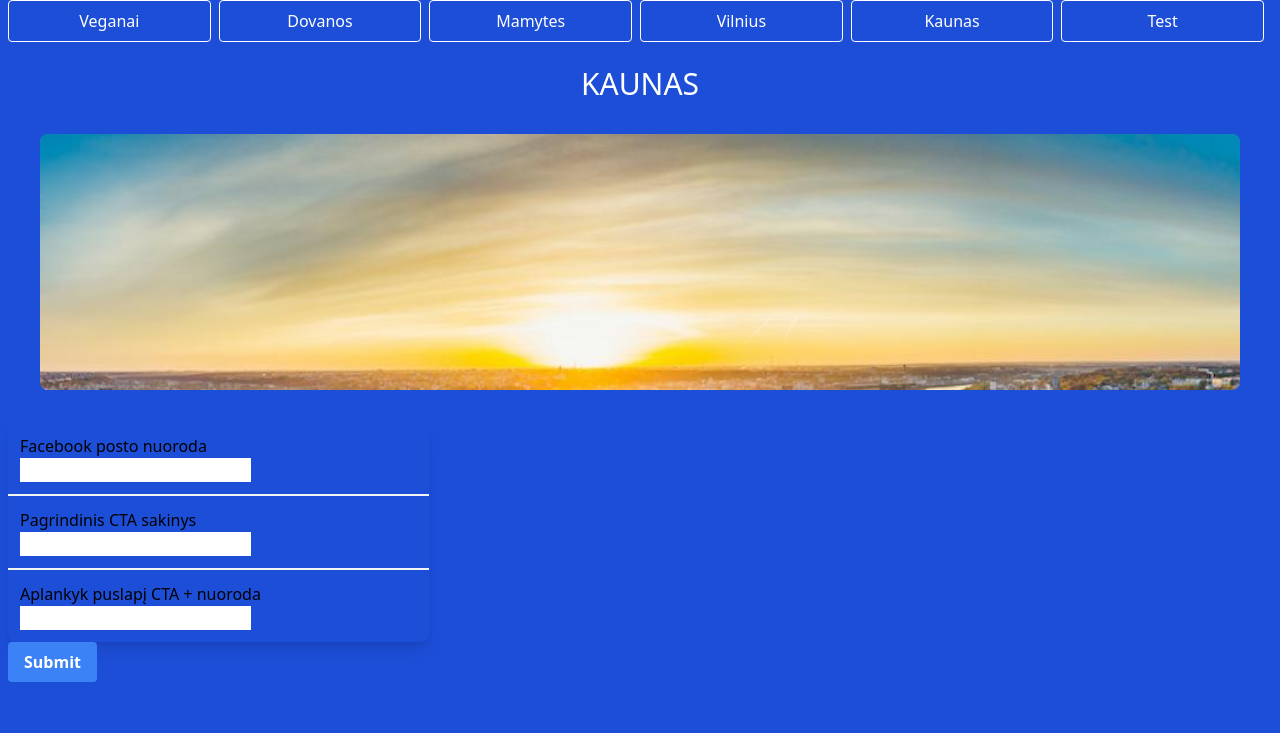
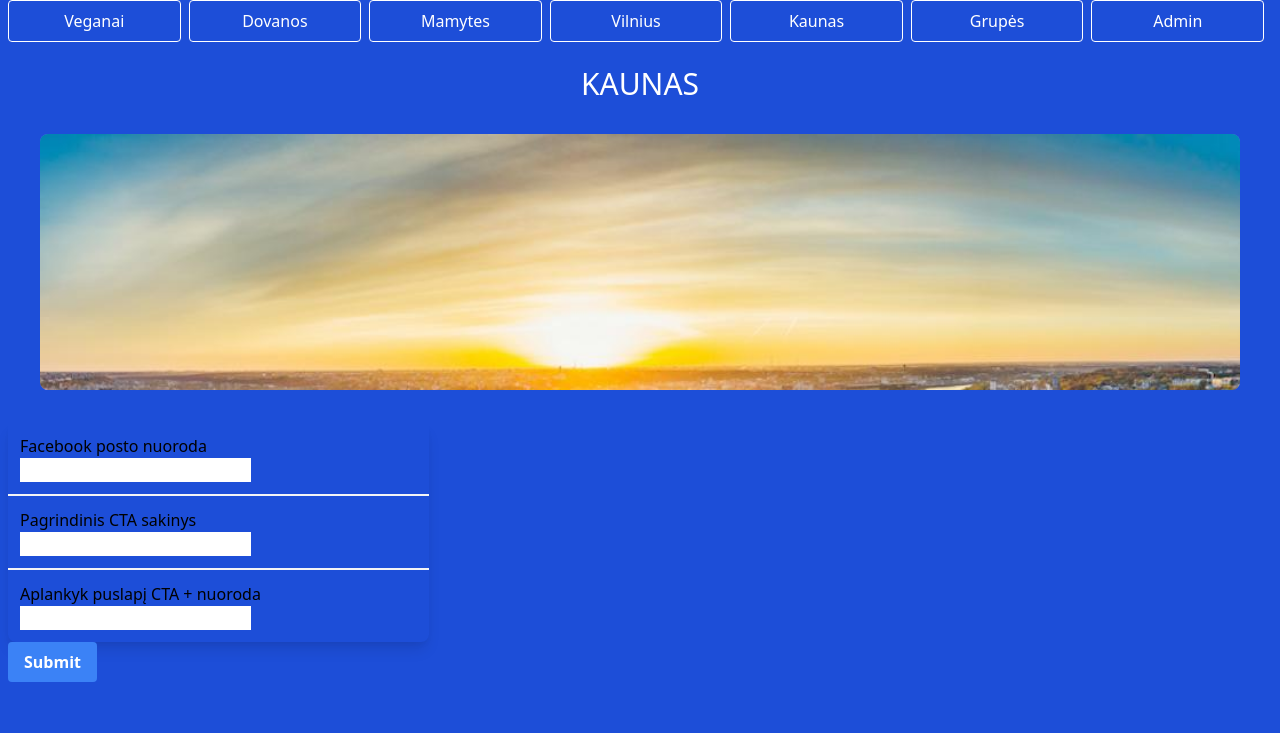
Before and after one commit to arvydasg/facebok_django, a Django app: page /kaunas/ in a window 1280 px wide. Shown: the top 733 px of the page. Run offline with Django 4.2, Linux system fonts and the light colour scheme.

Commit message:
feat: added a nav link to admin panel

```diff
--- a/main/templates/main/base.html
+++ b/main/templates/main/base.html
@@ -29,12 +29,15 @@
 	  <a class="text-center block border border-white rounded hover:border-gray-200 text-white hover:bg-gray-200 hover:text-black py-2 px-4" href="/kaunas">Kaunas</a>
 	</li>
 	<li class="flex-1 mr-2">
-	  <a class="text-center block border border-white rounded hover:border-gray-200 text-white hover:bg-gray-200 hover:text-black py-2 px-4"  href="/test">Test</a>
+	  <a class="text-center block border border-white rounded hover:border-gray-200 text-white hover:bg-gray-200 hover:text-black py-2 px-4"  href="/test">Grupės</a>
+	</li>
+	<li class="flex-1 mr-2">
+	  <a class="text-center block border border-white rounded hover:border-gray-200 text-white hover:bg-gray-200 hover:text-black py-2 px-4"  href="/admin">Admin</a>
 	</li>
       </ul>
-      <!-- NAVBAR END -->
-      {% block content %}
-      {% endblock %}
-    </div>
-  </body>
+<!-- NAVBAR END -->
+{% block content %}
+{% endblock %}
+</div>
+</body>
 </html>
```
